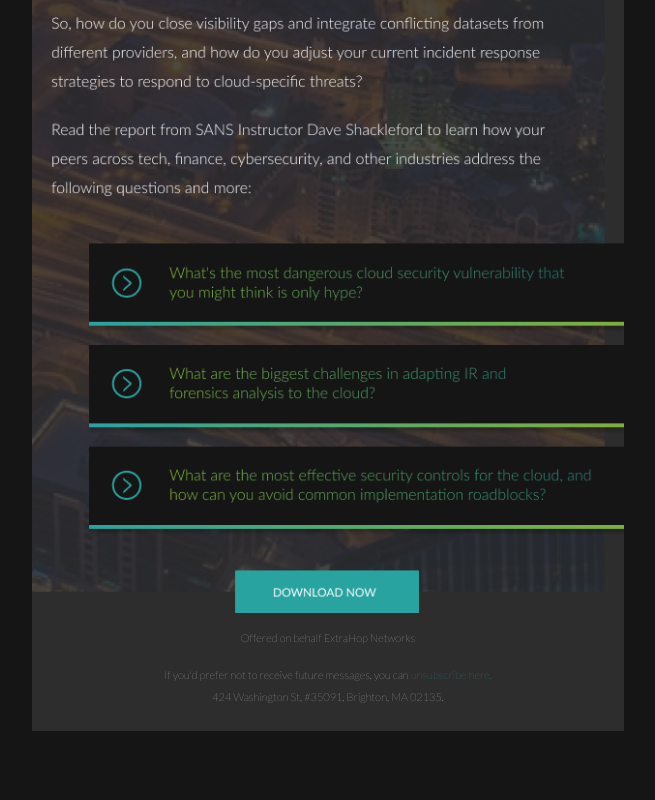
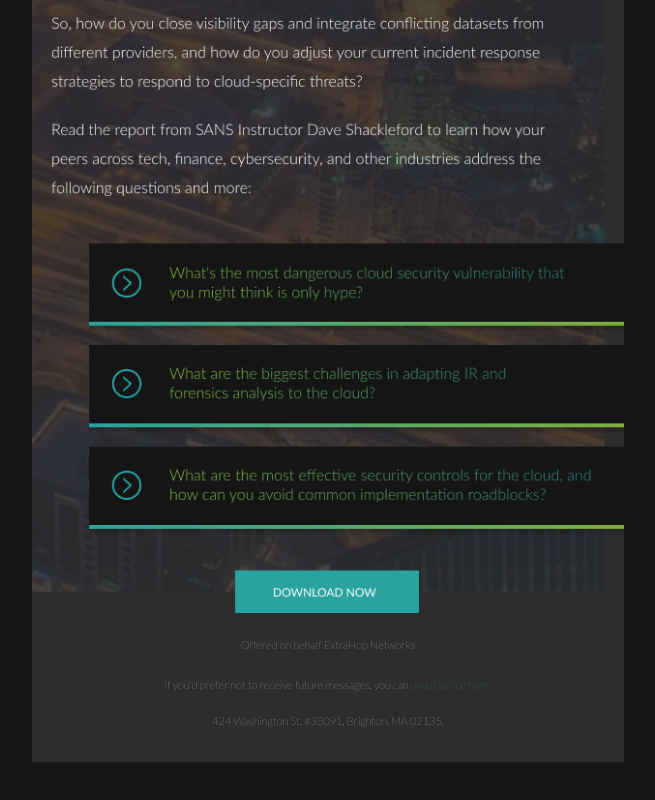
Before and after one commit to valmlord/email-layout, a plain HTML site: page index.html in a window 1280 px wide. Shown: the part 499-1299 px from the top of the page, without its empty margins (312-967 px from the left). Drawn offline with Linux system fonts and the light colour scheme.

Commit message:
finish layout

```diff
--- a/index.html
+++ b/index.html
@@ -51,7 +51,7 @@
 	</style>
 </head>
 
-<body bgcolor="#151515" style="margin: 0; padding: 0;">
+<body bgcolor="#151515">
 	<table class="main" cellpadding="0" cellspacing="0" width="100%" bgcolor="#151515" border="0">
 		<tr>
 			<td>
@@ -81,7 +81,7 @@
 					<tr bgcolor="#2d2d2d">
 						<td align="center">
 							<p
-								style="font-family: Arial, Helvetica, sans-serif, 'Lato'; color: #ffffff; font-size: 11px; font-weight: 100; margin: 0;">
+								style="font-family: Arial, Helvetica, sans-serif, 'Lato'; line-height:30px; color: #ffffff; font-size: 11px; font-weight: 100; margin: 0;">
 								Offered on behalf ExtraHop Networks
 							</p>
 						</td>
@@ -89,16 +89,17 @@
 					<tr bgcolor="#2d2d2d">
 						<td align="center">
 							<p
-								style="font-family: Arial, Helvetica, sans-serif, 'Lato'; color: #ffffff; font-size: 11px; font-weight: 100; margin-top: 21px; margin-bottom: 6px;">
+								style="font-family: Arial, Helvetica, sans-serif, 'Lato'; line-height:30px; color: #ffffff; font-size: 11px; font-weight: 100; margin-top: 10px; margin-bottom: 6px;">
 								If you'd prefer not to receive future messages, you can
-								<a href="#" style="text-decoration: none; color: #29A3A0; cursor: pointer;">unsubscribe here.</a>
+								<a href="https://www.extrahop.com/demo/"
+									style="text-decoration: none; color: #29A3A0; cursor: pointer;">unsubscribe here.</a>
 							</p>
 						</td>
 					</tr>
 					<tr bgcolor="#2d2d2d">
 						<td align="center">
 							<p
-								style="font-family: Arial, Helvetica, sans-serif, 'Lato'; color: #ffffff; font-size: 11px; font-weight: 100; margin: 0; padding-bottom: 26px;">
+								style="font-family: Arial, Helvetica, sans-serif, 'Lato'; line-height:30px; color: #ffffff; font-size: 11px; font-weight: 100; margin: 0; padding-bottom: 26px;">
 								424 Washington St, #35091, Brighton, MA 02135.
 							</p>
 						</td>
```
